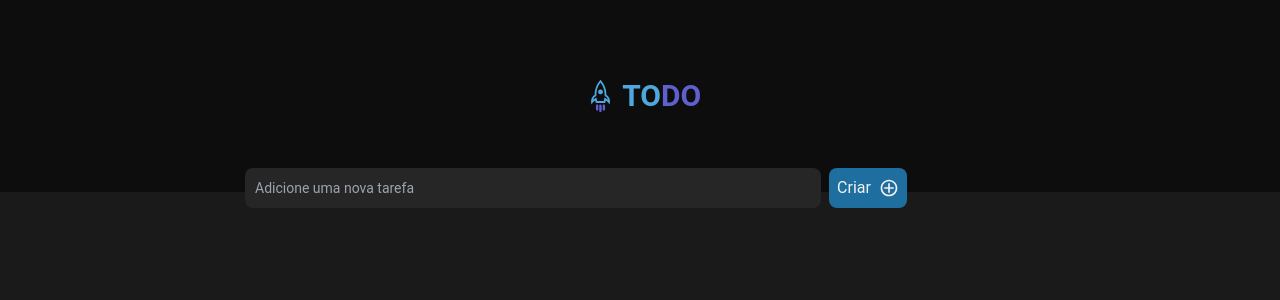
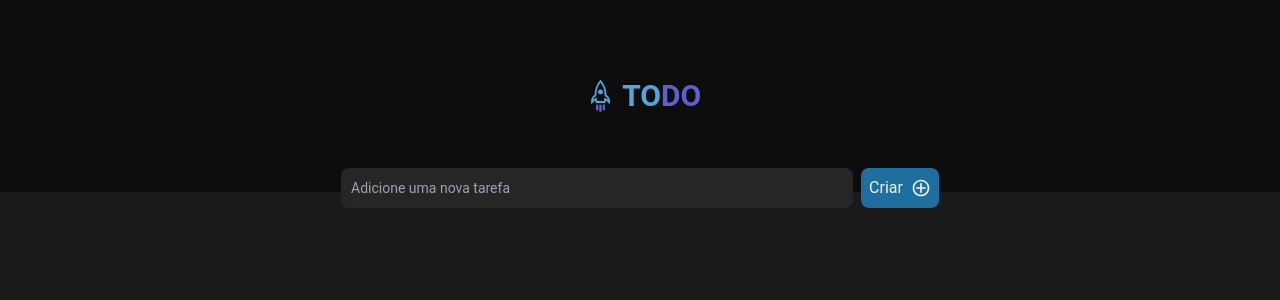
Before and after one commit to YagoB16/to-do-list-ts, a React (Vite) app: page / in a window 1280 px wide. Shown: the top 300 px of the page. Built offline with nearby package versions, Linux system fonts and the light colour scheme.

Commit message:
ajuste em input

```diff
--- a/src/App.tsx
+++ b/src/App.tsx
@@ -5,7 +5,7 @@ export function App() {
     return (
         <>
             <Header />
-            <div className=' max-w-6xl -mt-6 flex justify-center items-center gap-2'>
+            <div className=' -mt-6 flex justify-center items-center gap-2'>
                 <Input />
                 <Button />
             </div>
--- a/src/components/Input.tsx
+++ b/src/components/Input.tsx
@@ -2,7 +2,7 @@
 export function Input() {
     return (
         <>
-            <input type="text" name="" id="" className="bg-[#262626] w-2/4 h- border-transparent outline-none focus:ring-0 text-gray-300 text-sm rounded-lg p-2.5" placeholder="Adicione uma nova tarefa" />
+            <input type="text" name="" id="" className="bg-[#262626] w-2/5 h- border-transparent outline-none focus:ring-0 text-gray-300 text-sm rounded-lg p-2.5" placeholder="Adicione uma nova tarefa" />
         </>
     )
 }
```
